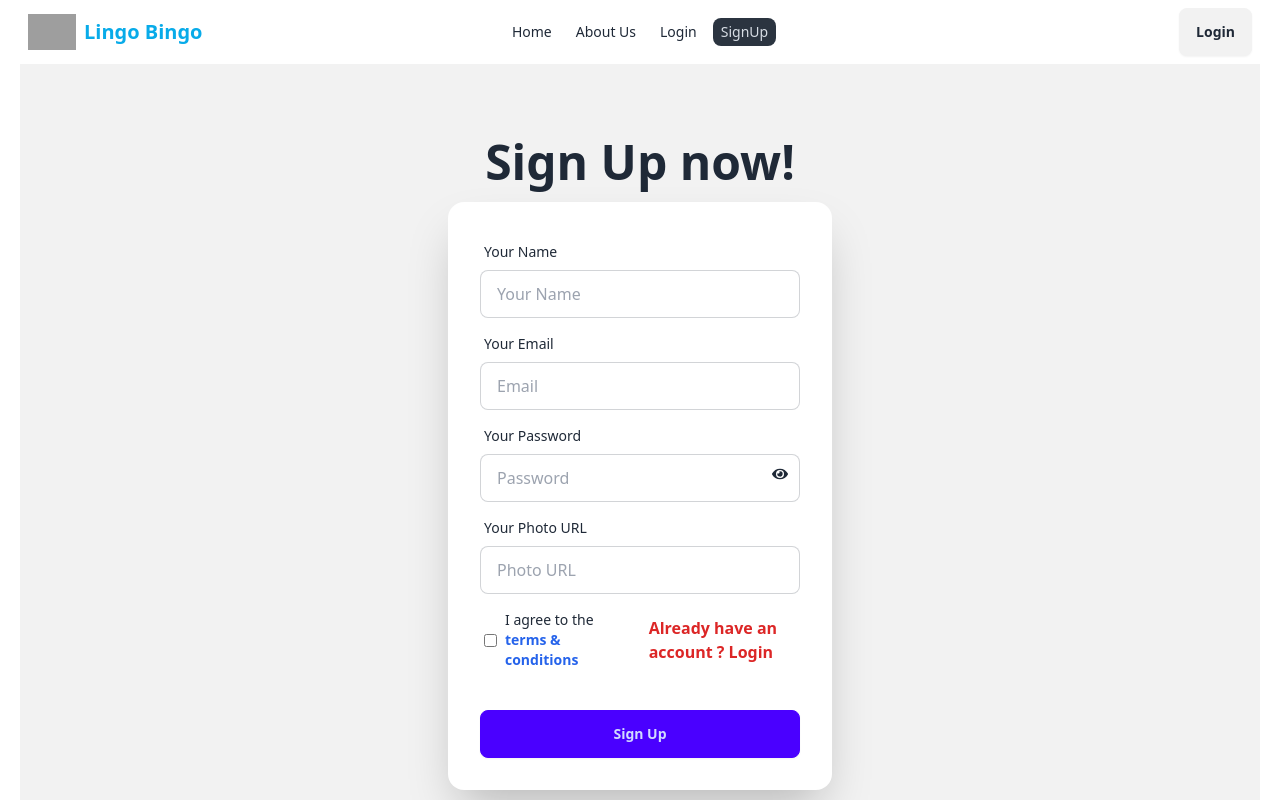
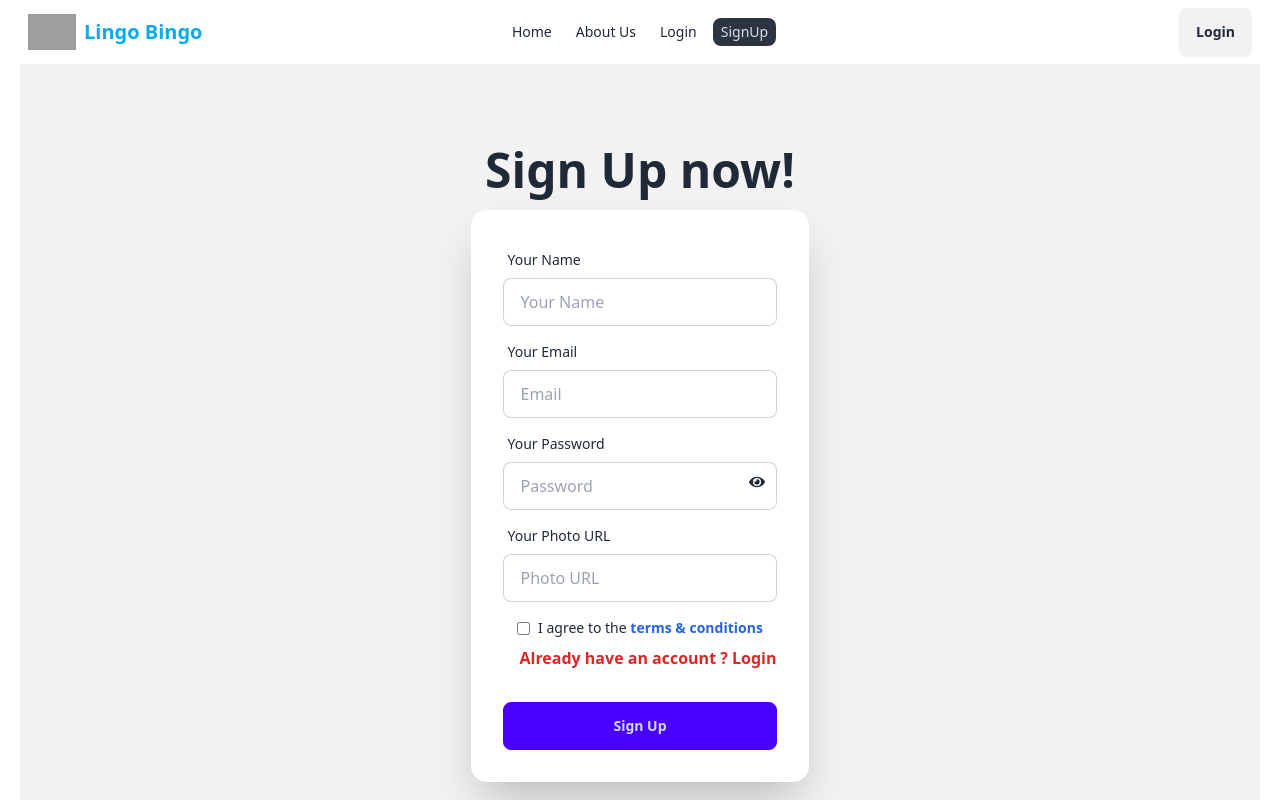
Before and after one commit to mdekramulridoy/Lingo-Bingo, a React (Vite) app: page /register in a window 1280 px wide. Shown: the top 800 px of the page. Built offline with nearby package versions, Linux system fonts and the light colour scheme; no server answers; grey boxes are pictures that could not be loaded.

Commit message:
push read me file

```diff
--- a/src/components/Register.jsx
+++ b/src/components/Register.jsx
@@ -143,7 +143,7 @@ const Register = () => {
               />
             </div>
 
-            <div className="form-control flex flex-col md:flex-row items-center space-y-2 md:space-y-0 md:space-x-4">
+            <div className="form-control flex flex-col  items-center space-y-2 md:space-y-0 md:space-x-4">
               <label className="label flex items-center">
                 <input name="terms" type="checkbox" className="mr-2" />
                 <span className="text-sm">
```
Also changed, not shown: 2 other files (tests, documents, lock files or other folders).
